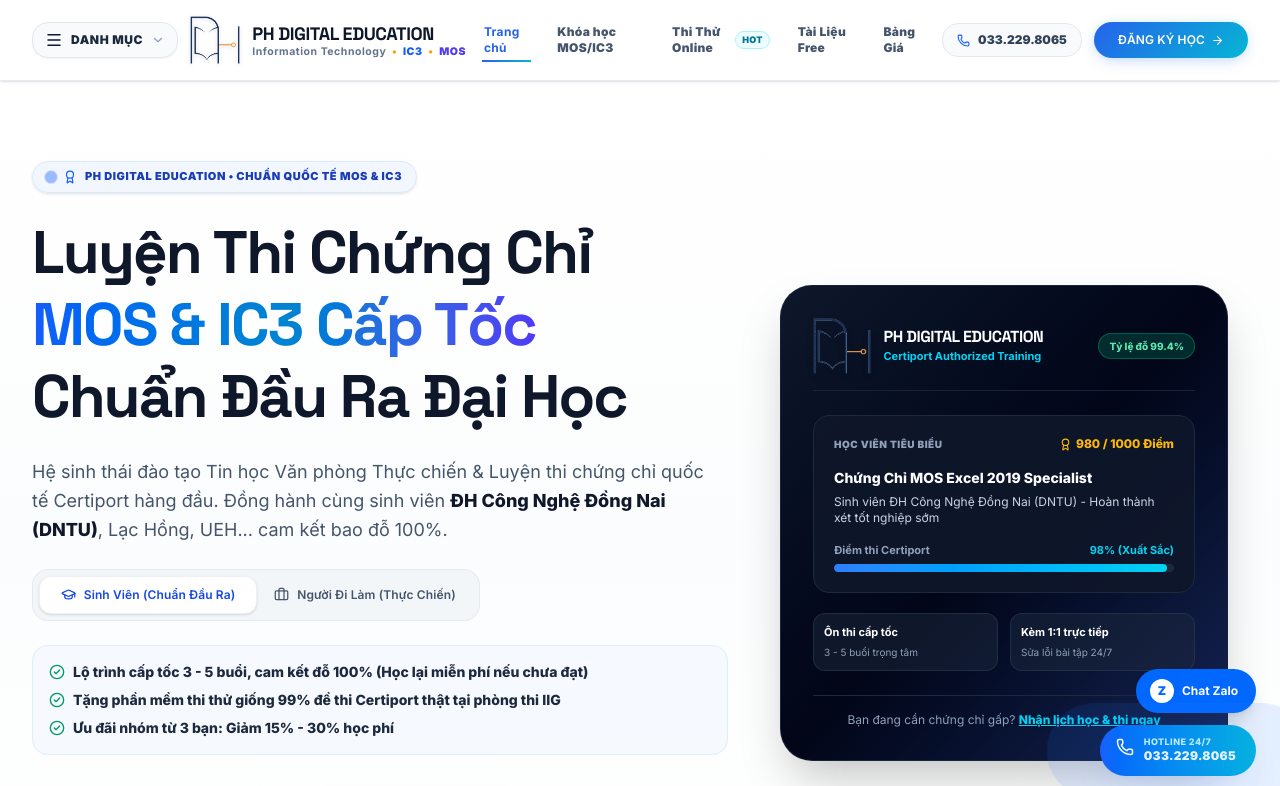
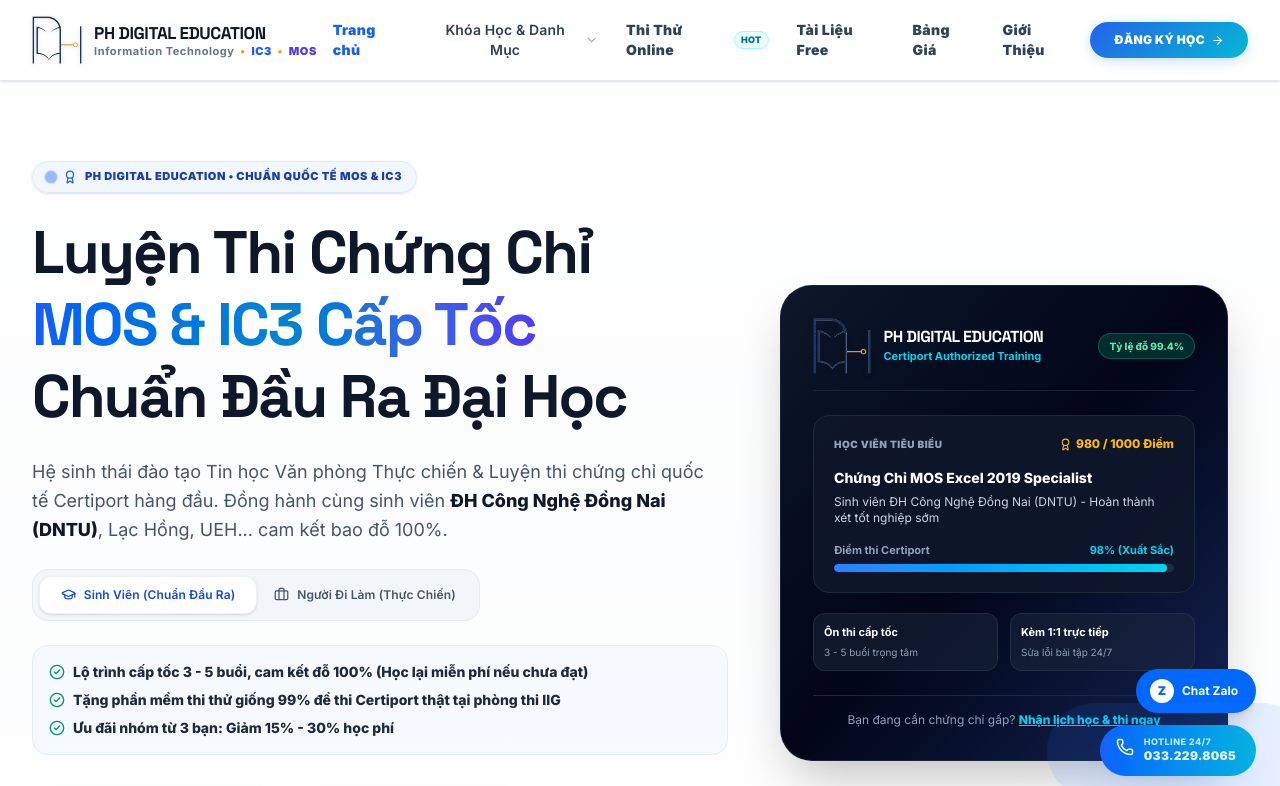
Before and after one commit to HUYJSC/tinhocjgenz, a Next.js app: page / in a window 1280 px wide. Shown: the top 786 px of the page. Built offline with nearby package versions, Linux system fonts and the light colour scheme.

Commit message:
style(header): clean up header by removing awkward standalone pill box and integrating smooth modern navigation with dropdown mega menu

```diff
--- a/components/Header.tsx
+++ b/components/Header.tsx
@@ -5,13 +5,14 @@
 import { usePathname } from "next/navigation";
 import {
   Menu, X, ArrowRight, Sparkles, BookOpen, Award,
-  FileText, HelpCircle, ShieldCheck, Phone, ChevronDown,
-  Clock, School, ExternalLink, Grid
+  FileText, ShieldCheck, Phone, ChevronDown,
+  School, ExternalLink, GraduationCap
 } from "lucide-react";
 import { CONTACT_INFO } from "@/data/contactInfo";
 
 export default function Header() {
   const [isMegaMenuOpen, setIsMegaMenuOpen] = useState(false);
+  const [isMobileMenuOpen, setIsMobileMenuOpen] = useState(false);
   const [scrolled, setScrolled] = useState(false);
   const pathname = usePathname();
 
@@ -28,56 +29,29 @@
     return () => window.removeEventListener("scroll", handleScroll);
   }, []);
 
-  // Close mega menu on route change
+  // Close menus on route change
   useEffect(() => {
     setIsMegaMenuOpen(false);
+    setIsMobileMenuOpen(false);
   }, [pathname]);
-
-  const mainNavItems = [
-    { label: "Trang chủ", href: "/" },
-    { label: "Khóa học MOS/IC3", href: "/khoa-hoc" },
-    { label: "Thi Thử Online", href: "/thi-thu", isHot: true },
-    { label: "Tài Liệu Free", href: "/tai-lieu" },
-    { label: "Bảng Giá", href: "/bang-gia" },
-  ];
 
   return (
     <header className="sticky top-0 z-50 w-full bg-white/95 backdrop-blur-md border-b border-slate-200/90 shadow-sm py-2.5 sm:py-3 transition-all duration-300">
       <div className="max-w-7xl mx-auto px-4 sm:px-6 lg:px-8">
         <div className="flex items-center justify-between gap-4">
 
-          {/* 1. LEFT ZONE: 3-LINE MENU TRIGGER + LOGO & BRAND */}
-          <div className="flex items-center gap-2 sm:gap-3 shrink-0">
-
-            {/* 3-Line Hamburger Button on the LEFT */}
-            <button
-              type="button"
-              onClick={() => setIsMegaMenuOpen(!isMegaMenuOpen)}
-              className={`px-3 py-2 rounded-2xl transition-all duration-300 flex items-center gap-2 cursor-pointer shadow-xs border ${
-                isMegaMenuOpen
-                  ? "bg-slate-900 text-white border-slate-900 shadow-md"
-                  : "bg-slate-50 hover:bg-slate-100 text-slate-800 border-slate-200"
-              }`}
-              aria-label="Danh mục tiện ích & khóa học"
-              title="Mở danh mục tiện ích"
-            >
-              {isMegaMenuOpen ? <X size={18} className="text-cyan-400" /> : <Menu size={18} className="text-slate-900" />}
-              <span className="hidden sm:inline text-xs font-black uppercase tracking-wider">Danh Mục</span>
-              <ChevronDown size={14} className={`hidden sm:inline transition-transform duration-300 ${isMegaMenuOpen ? "rotate-180 text-cyan-400" : "text-slate-400"}`} />
-            </button>
-
-            {/* Seamless Brand Logo */}
-            <Link href="/" className="group flex items-center gap-2.5 sm:gap-3 py-1">
+          {/* 1. LEFT: CLEAN BRAND LOGO & TYPOGRAPHY (PURE, NO CLUTTER) */}
+          <Link href="/" className="group flex items-center gap-3 py-1 shrink-0">
             <img
               src="/logo-icon.png"
               alt="PH Digital Education Logo"
-                className="h-10 sm:h-11 md:h-12 w-auto object-contain group-hover:scale-105 transition-transform duration-300 drop-shadow-sm"
+              className="h-10 sm:h-12 w-auto object-contain group-hover:scale-105 transition-transform duration-300 drop-shadow-sm"
             />
             <div className="flex flex-col justify-center">
-                <span className="text-sm sm:text-base md:text-lg font-black tracking-tight text-slate-900 leading-tight group-hover:text-blue-600 transition-colors font-display">
+              <span className="text-sm sm:text-base md:text-[17px] font-black tracking-tight text-slate-900 leading-tight group-hover:text-blue-600 transition-colors font-display">
                 PH DIGITAL EDUCATION
               </span>
-                <div className="text-[9px] sm:text-[10.5px] font-bold tracking-wider mt-0.5 flex items-center gap-1 sm:gap-1.5 leading-none">
+              <div className="text-[9px] sm:text-[11px] font-bold tracking-wider mt-0.5 flex items-center gap-1 sm:gap-1.5 leading-none">
                 <span className="hidden md:inline text-slate-500">Information Technology</span>
                 <span className="inline md:hidden text-slate-500">IT</span>
                 <span className="text-amber-500 font-black">•</span>
@@ -88,70 +62,115 @@
             </div>
           </Link>
 
+          {/* 2. CENTER: ULTRA-CLEAN MODERN DESKTOP NAVIGATION */}
+          <nav className="hidden lg:flex items-center gap-6 xl:gap-7">
+            <Link
+              href="/"
+              className={`text-xs xl:text-sm font-black tracking-wide transition-colors ${
+                pathname === "/" ? "text-blue-600 font-black" : "text-slate-700 hover:text-blue-600"
+              }`}
+            >
+              Trang chủ
+            </Link>
+
+            {/* Interactive Mega Menu Dropdown Button */}
+            <div className="relative">
+              <button
+                type="button"
+                onClick={() => setIsMegaMenuOpen(!isMegaMenuOpen)}
+                className={`text-xs xl:text-sm font-black tracking-wide transition-colors flex items-center gap-1.5 cursor-pointer py-1.5 ${
+                  isMegaMenuOpen || pathname.startsWith("/khoa-hoc")
+                    ? "text-blue-600 font-black"
+                    : "text-slate-700 hover:text-blue-600"
+                }`}
+              >
+                <span>Khóa Học & Danh Mục</span>
+                <ChevronDown
+                  size={14}
+                  className={`transition-transform duration-300 ${isMegaMenuOpen ? "rotate-180 text-blue-600" : "text-slate-400"}`}
+                />
+              </button>
             </div>
 
-          {/* 2. CENTER ZONE: Clean Nav Links */}
-          <nav className="hidden lg:flex items-center gap-5 xl:gap-6">
-            {mainNavItems.map((item) => {
-              const isActive = pathname === item.href;
-              return (
             <Link
-                  key={item.href}
-                  href={item.href}
-                  className={`relative py-1.5 px-0.5 text-xs font-black tracking-wide transition-all duration-300 flex items-center gap-1.5 ${
-                    isActive
-                      ? "text-blue-600 nav-link-active"
-                      : "text-slate-600 hover:text-blue-600"
+              href="/thi-thu"
+              className={`text-xs xl:text-sm font-black tracking-wide transition-colors flex items-center gap-1.5 ${
+                pathname === "/thi-thu" ? "text-blue-600 font-black" : "text-slate-700 hover:text-blue-600"
               }`}
             >
-                  <span>{item.label}</span>
-                  {item.isHot && (
+              <span>Thi Thử Online</span>
               <span className="px-1.5 py-0.5 rounded-full text-[9px] font-black bg-cyan-50 text-cyan-700 border border-cyan-200">
                 HOT
               </span>
-                  )}
             </Link>
-              );
-            })}
+
+            <Link
+              href="/tai-lieu"
+              className={`text-xs xl:text-sm font-black tracking-wide transition-colors ${
+                pathname === "/tai-lieu" ? "text-blue-600 font-black" : "text-slate-700 hover:text-blue-600"
+              }`}
+            >
+              Tài Liệu Free
+            </Link>
+
+            <Link
+              href="/bang-gia"
+              className={`text-xs xl:text-sm font-black tracking-wide transition-colors ${
+                pathname === "/bang-gia" ? "text-blue-600 font-black" : "text-slate-700 hover:text-blue-600"
+              }`}
+            >
+              Bảng Giá
+            </Link>
+
+            <Link
+              href="/gioi-thieu"
+              className={`text-xs xl:text-sm font-black tracking-wide transition-colors ${
+                pathname === "/gioi-thieu" ? "text-blue-600 font-black" : "text-slate-700 hover:text-blue-600"
+              }`}
+            >
+              Giới Thiệu
+            </Link>
           </nav>
 
-          {/* 3. RIGHT ZONE: Direct CTA & Hotline */}
+          {/* 3. RIGHT: DIRECT ACTIONS & MOBILE HAMBURGER */}
           <div className="flex items-center gap-3 shrink-0">
 
-            <a
-              href={`tel:${CONTACT_INFO.phone}`}
-              className="hidden xl:flex items-center gap-2 px-3.5 py-2 rounded-2xl bg-slate-50 hover:bg-slate-100 border border-slate-200 text-slate-700 text-xs font-black transition-all"
-            >
-              <Phone size={13} className="text-blue-600" />
-              <span>{CONTACT_INFO.displayPhone}</span>
-            </a>
-
-            {/* Direct Booking CTA Button */}
+            {/* Direct CTA */}
             <Link
               href="/lien-he"
-              className="inline-flex items-center gap-1.5 px-5 sm:px-6 py-2.5 rounded-full text-xs font-black tracking-wide uppercase btn-premium-primary group shadow-md"
+              className="hidden sm:inline-flex items-center gap-1.5 px-6 py-2.5 rounded-full text-xs font-black tracking-wide uppercase btn-premium-primary group shadow-md"
             >
               <span>Đăng Ký Học</span>
               <ArrowRight size={13} className="group-hover:translate-x-0.5 transition-transform" />
             </Link>
+
+            {/* Mobile Hamburger Button */}
+            <button
+              type="button"
+              onClick={() => setIsMobileMenuOpen(!isMobileMenuOpen)}
+              className="lg:hidden p-2.5 rounded-xl bg-slate-100 hover:bg-slate-200 text-slate-800 transition-colors"
+              aria-label="Toggle mobile menu"
+            >
+              {isMobileMenuOpen ? <X size={22} /> : <Menu size={22} />}
+            </button>
 
           </div>
 
         </div>
       </div>
 
-      {/* 4. MEGA MENU SLIDE-DOWN DRAWER */}
+      {/* 4. DESKTOP MEGA MENU DROPDOWN (Khi bấm Khóa Học & Danh Mục) */}
       {isMegaMenuOpen && (
-        <div className="absolute top-full left-0 w-full bg-white border-b border-slate-200 shadow-2xl animate-fade-in z-50">
+        <div className="hidden lg:block absolute top-full left-0 w-full bg-white border-b border-slate-200 shadow-2xl animate-fade-in z-50">
           <div className="max-w-7xl mx-auto px-4 sm:px-6 lg:px-8 py-8">
 
-            <div className="grid grid-cols-1 md:grid-cols-2 lg:grid-cols-4 gap-8">
+            <div className="grid grid-cols-4 gap-8">
 
-              {/* Col 1: Khóa Học Chủ Lực */}
+              {/* Col 1: Khóa Học Quốc Tế */}
               <div className="space-y-4">
                 <div className="flex items-center gap-2 text-blue-600 font-black text-xs uppercase tracking-wider">
                   <Award size={16} />
-                  <span>Khóa Học & Chuẩn Đầu Ra</span>
+                  <span>Chứng Chỉ Quốc Tế MOS & IC3</span>
                 </div>
                 <ul className="space-y-2.5 text-xs sm:text-sm font-bold">
                   <li>
@@ -173,46 +192,35 @@
                     </Link>
                   </li>
                   <li>
-                    <Link href="/khoa-hoc/combo-survival-office" className="text-slate-700 hover:text-blue-600 flex items-center justify-between group">
-                      <span>Combo Thực Chiến Văn Phòng</span>
-                      <ArrowRight size={12} className="opacity-0 group-hover:opacity-100 transition-opacity" />
-                    </Link>
-                  </li>
-                  <li>
                     <Link href="/khoa-hoc" className="text-blue-600 font-black flex items-center gap-1 pt-1">
-                      <span>Xem tất cả khóa học →</span>
+                      <span>Xem toàn bộ khóa học →</span>
                     </Link>
                   </li>
                 </ul>
               </div>
 
-              {/* Col 2: Tiện Ích Sinh Viên */}
+              {/* Col 2: Tin Học Văn Phòng Thực Chiến */}
               <div className="space-y-4">
-                <div className="flex items-center gap-2 text-cyan-600 font-black text-xs uppercase tracking-wider">
-                  <Sparkles size={16} />
-                  <span>Tiện Ích & Thi Thử</span>
+                <div className="flex items-center gap-2 text-indigo-600 font-black text-xs uppercase tracking-wider">
+                  <BookOpen size={16} />
+                  <span>Thực Chiến & AI Văn Phòng</span>
                 </div>
                 <ul className="space-y-2.5 text-xs sm:text-sm font-bold">
                   <li>
-                    <Link href="/thi-thu" className="text-slate-700 hover:text-cyan-600 flex items-center justify-between group">
-                      <span>🎯 Thi thử MOS / IC3 Online Free</span>
-                      <span className="px-2 py-0.5 rounded text-[9px] bg-cyan-50 text-cyan-700">Miễn phí</span>
+                    <Link href="/khoa-hoc/combo-survival-office" className="text-slate-700 hover:text-indigo-600 flex items-center justify-between group">
+                      <span>Combo Thực Chiến Word & Excel</span>
+                      <ArrowRight size={12} className="opacity-0 group-hover:opacity-100 transition-opacity" />
                     </Link>
                   </li>
                   <li>
-                    <Link href="/tai-lieu" className="text-slate-700 hover:text-cyan-600 flex items-center justify-between group">
-                      <span>📚 Tải trọn bộ 50 đề thi Certiport</span>
-                      <span className="px-2 py-0.5 rounded text-[9px] bg-emerald-50 text-emerald-700">PDF/ZIP</span>
+                    <Link href="/khoa-hoc/ai-office-breakthrough" className="text-slate-700 hover:text-indigo-600 flex items-center justify-between group">
+                      <span>Ứng Dụng AI Đột Phá Hiệu Suất 10X</span>
+                      <ArrowRight size={12} className="opacity-0 group-hover:opacity-100 transition-opacity" />
                     </Link>
                   </li>
                   <li>
-                    <Link href="/bang-gia" className="text-slate-700 hover:text-cyan-600 flex items-center justify-between group">
-                      <span>💰 Bảng học phí & Ưu đãi nhóm 30%</span>
-                    </Link>
-                  </li>
-                  <li>
-                    <Link href="/gioi-thieu" className="text-slate-700 hover:text-cyan-600 flex items-center justify-between group">
-                      <span>🏛️ Giới thiệu trung tâm PH Digital</span>
+                    <Link href="/bang-gia" className="text-slate-700 hover:text-indigo-600 flex items-center justify-between group">
+                      <span>Bảng Học Phí & Ưu Đãi Nhóm 30%</span>
                     </Link>
                   </li>
                 </ul>
@@ -220,49 +228,52 @@
 
               {/* Col 3: Chuẩn Đầu Ra Các Trường ĐH */}
               <div className="space-y-4">
-                <div className="flex items-center gap-2 text-amber-600 font-black text-xs uppercase tracking-wider">
+                <div className="flex items-center gap-2 text-cyan-600 font-black text-xs uppercase tracking-wider">
                   <School size={16} />
                   <span>Chuẩn Đầu Ra Đại Học</span>
                 </div>
                 <ul className="space-y-2 text-xs text-slate-600 font-medium">
-                  <li className="p-2.5 rounded-xl bg-slate-50 border border-slate-100 space-y-0.5">
+                  <li className="p-3 rounded-2xl bg-slate-50 border border-slate-100 space-y-1">
                     <div className="font-bold text-slate-900">ĐH Công Nghệ Đồng Nai (DNTU)</div>
                     <div className="text-[11px] text-blue-600 font-semibold">MOS Word/Excel/PPT ≥ 700đ hoặc IC3</div>
                   </li>
-                  <li className="p-2.5 rounded-xl bg-slate-50 border border-slate-100 space-y-0.5">
+                  <li className="p-3 rounded-2xl bg-slate-50 border border-slate-100 space-y-1">
                     <div className="font-bold text-slate-900">ĐH Lạc Hồng (LHU) & UEH</div>
-                    <div className="text-[11px] text-blue-600 font-semibold">MOS Specialist & IC3 GS6 Quốc tế</div>
+                    <div className="text-[11px] text-blue-600 font-semibold">MOS Specialist & IC3 GS6 Toàn Diện</div>
                   </li>
                 </ul>
               </div>
 
-              {/* Col 4: Liên Hệ & Hỗ Trợ Nhanh */}
+              {/* Col 4: Tiện Ích & Hỗ Trợ 24/7 */}
               <div className="space-y-4 bg-slate-900 text-white p-5 rounded-3xl">
-                <div className="text-xs font-black text-cyan-400 uppercase tracking-wider">
-                  Tư Vấn & Hỗ Trợ 24/7
+                <div className="text-xs font-black text-cyan-400 uppercase tracking-wider flex items-center gap-1.5">
+                  <Sparkles size={14} />
+                  <span>Hỗ Trợ & Học Liệu Mở</span>
                 </div>
-                <div className="space-y-2 text-xs">
-                  <p className="text-slate-300">Hotline / Zalo hỗ trợ giải đáp xếp lớp:</p>
-                  <a
-                    href={`tel:${CONTACT_INFO.phone}`}
-                    className="block text-base font-black text-cyan-300 hover:underline"
-                  >
-                    {CONTACT_INFO.displayPhone}
-                  </a>
-                </div>
-                <div className="pt-2 border-t border-slate-800 space-y-2">
+                <ul className="space-y-2 text-xs font-bold">
+                  <li>
+                    <Link href="/thi-thu" className="text-slate-200 hover:text-cyan-300 flex items-center gap-1.5">
+                      <span>🎯 Thi thử MOS / IC3 Online Free</span>
+                    </Link>
+                  </li>
+                  <li>
+                    <Link href="/tai-lieu" className="text-slate-200 hover:text-cyan-300 flex items-center gap-1.5">
+                      <span>📚 Tải trọn bộ 50 đề thi Certiport</span>
+                    </Link>
+                  </li>
+                  <li>
+                    <Link href="/admin" className="text-slate-400 hover:text-white flex items-center gap-1.5 pt-1">
+                      <span>⚙️ Trang Quản Trị (Admin Portal)</span>
+                    </Link>
+                  </li>
+                </ul>
+                <div className="pt-3 border-t border-slate-800">
                   <Link
                     href="/lien-he"
-                    className="w-full py-2.5 rounded-xl bg-blue-600 hover:bg-blue-500 text-white font-black text-xs uppercase tracking-wider flex items-center justify-center gap-1.5"
+                    className="w-full py-2.5 rounded-xl bg-blue-600 hover:bg-blue-500 text-white font-black text-xs uppercase tracking-wider flex items-center justify-center gap-1.5 text-center"
                   >
-                    <span>Gửi Yêu Cầu Tư Vấn</span>
+                    <span>Tư Vấn Miễn Phí</span>
                     <ArrowRight size={13} />
-                  </Link>
-                  <Link
-                    href="/admin"
-                    className="w-full py-2 rounded-xl bg-slate-800 hover:bg-slate-700 text-slate-400 hover:text-white font-bold text-[11px] flex items-center justify-center gap-1"
-                  >
-                    <span>Trang Quản Trị (Admin)</span>
                   </Link>
                 </div>
               </div>
@@ -272,6 +283,76 @@
           </div>
         </div>
       )}
+
+      {/* 5. MOBILE DRAWER MENU */}
+      {isMobileMenuOpen && (
+        <div className="lg:hidden absolute top-full left-0 w-full bg-white border-b border-slate-200 shadow-2xl animate-fade-in z-50">
+          <div className="px-5 py-6 space-y-3 max-h-[85vh] overflow-y-auto">
+            <Link
+              href="/"
+              onClick={() => setIsMobileMenuOpen(false)}
+              className="block px-4 py-3 rounded-2xl text-sm font-bold text-slate-800 hover:bg-slate-50"
+            >
+              Trang chủ
+            </Link>
+            <Link
+              href="/khoa-hoc"
+              onClick={() => setIsMobileMenuOpen(false)}
+              className="block px-4 py-3 rounded-2xl text-sm font-bold text-slate-800 hover:bg-slate-50"
+            >
+              Khóa học MOS & IC3
+            </Link>
+            <Link
+              href="/thi-thu"
+              onClick={() => setIsMobileMenuOpen(false)}
+              className="flex items-center justify-between px-4 py-3 rounded-2xl text-sm font-bold text-blue-600 bg-blue-50/60"
+            >
+              <span>🎯 Thi Thử MOS / IC3 Online</span>
+              <span className="text-[10px] font-black uppercase px-2 py-0.5 rounded bg-cyan-100 text-cyan-800">Free</span>
+            </Link>
+            <Link
+              href="/tai-lieu"
+              onClick={() => setIsMobileMenuOpen(false)}
+              className="block px-4 py-3 rounded-2xl text-sm font-bold text-slate-800 hover:bg-slate-50"
+            >
+              📚 Kho Tài Liệu & Đề Thi Mẫu
+            </Link>
+            <Link
+              href="/bang-gia"
+              onClick={() => setIsMobileMenuOpen(false)}
+              className="block px-4 py-3 rounded-2xl text-sm font-bold text-slate-800 hover:bg-slate-50"
+            >
+              Bảng Giá Học Phí
+            </Link>
+            <Link
+              href="/gioi-thieu"
+              onClick={() => setIsMobileMenuOpen(false)}
+              className="block px-4 py-3 rounded-2xl text-sm font-bold text-slate-800 hover:bg-slate-50"
+            >
+              Giới Thiệu Trung Tâm
+            </Link>
+            <Link
+              href="/admin"
+              onClick={() => setIsMobileMenuOpen(false)}
+              className="block px-4 py-3 rounded-2xl text-sm font-bold text-slate-500 hover:bg-slate-50"
+            >
+              Trang Quản Trị (Admin)
+            </Link>
+
+            <div className="pt-3 border-t border-slate-100">
+              <Link
+                href="/lien-he"
+                onClick={() => setIsMobileMenuOpen(false)}
+                className="w-full py-3.5 rounded-full bg-blue-600 text-white font-black text-xs uppercase tracking-wider flex items-center justify-center gap-2 shadow-lg"
+              >
+                <span>Đăng Ký Khóa Học Ngay</span>
+                <ArrowRight size={14} />
+              </Link>
+            </div>
+          </div>
+        </div>
+      )}
+
     </header>
   );
 }
```
Lines whose indentation alone changed are shown as unchanged.
